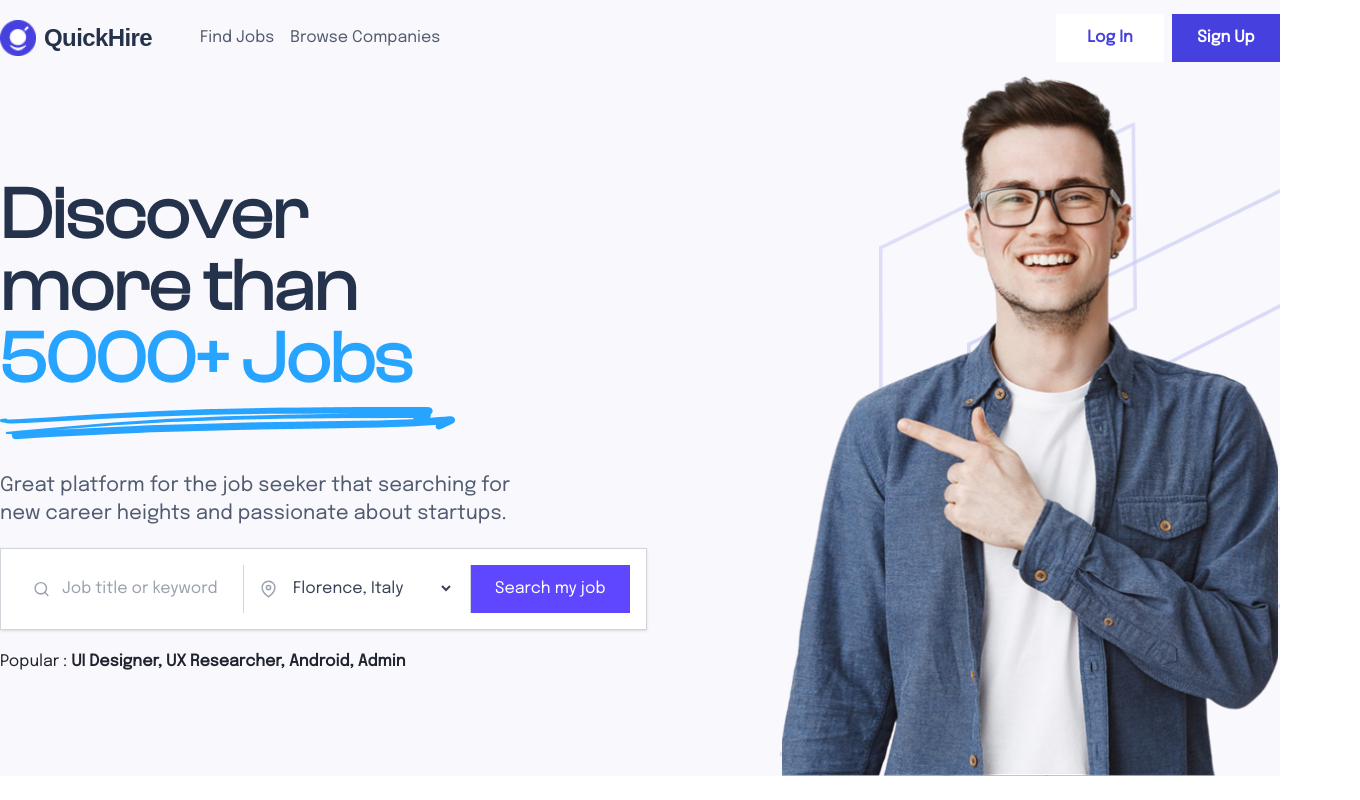
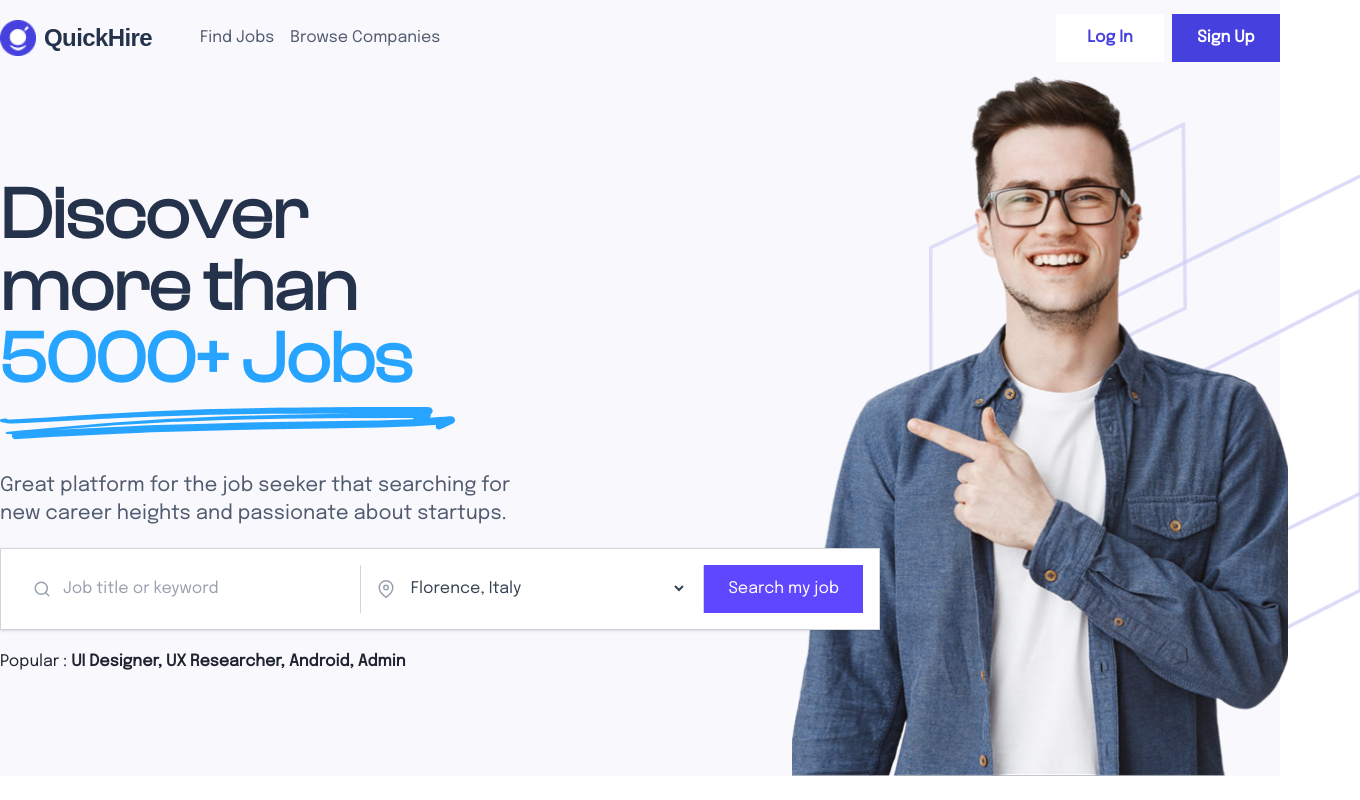
Before and after one commit to syedshafinahmed/quickhire, a React (Vite) app: page / in a window 1280 px wide. Shown: the top 800 px of the page, 1360 px wide, since content can reach past the window. Built offline with nearby package versions, Linux system fonts and the light colour scheme.

Commit message:
Fixed Banner Layout

```diff
--- a/src/pages/home/Banner.jsx
+++ b/src/pages/home/Banner.jsx
@@ -7,12 +7,12 @@ const Banner = () => {
     <div className='bg-[#F8F8FD] w-full'>
       <div className='max-w-7xl mx-auto px-5 md:px-0'>
         <div className='flex items-center justify-between'>
-          <div>
+          <div className='absolute'>
             <p className='text-5xl md:text-7xl text-[#25324B] clashDisplay font-semibold'>Discover <br /> more than <br /> <span className='text-[#26A4FF]'>5000+ Jobs</span></p>
             <img src={underline} className='mt-3 mb-8' alt="" />
             <p className='text-xl text-[#515B6F] epilogue text-justify'>Great platform for the job seeker that searching for <br /> new career heights and passionate about startups.</p>
 
-            <div className="flex mt-5 max-w-3xl ml-0 epilogue bg-white p-4 border border-gray-300 overflow-hidden shadow-sm">
+            <div className="flex mt-5 relative z-12 w-220 ml-0 epilogue bg-white p-4 border border-gray-300 overflow-hidden shadow-sm">
               <div className="flex items-center flex-1 px-4 py-3 border-r border-gray-300">
                 <FiSearch className="text-gray-400 mr-3 w-5 h-5" />
                 <input
@@ -39,9 +39,9 @@ const Banner = () => {
             </div>
             <p className='epilogue mt-5 text-[#202430]'>Popular : <strong>UI Designer, UX Researcher, Android, Admin</strong></p>
           </div>
-          <div className='relative hidden md:block w-125 h-175'>
-            <img className='absolute top-0 left-0 w-full h-full object-cover z-5' src={pattern} alt="" />
-            <img className='absolute top-0 left-0 w-full h-full object-contain z-10' src={model} alt="" />
+          <div className='relative hidden md:block w-140 h-175'>
+            <img className='absolute top-0 left-200 w-full h-full object-cover z-5' src={pattern} alt="" />
+            <img className='absolute top-0 left-190 w-full h-full object-contain z-10' src={model} alt="" />
           </div>
         </div>
       </div>
```
